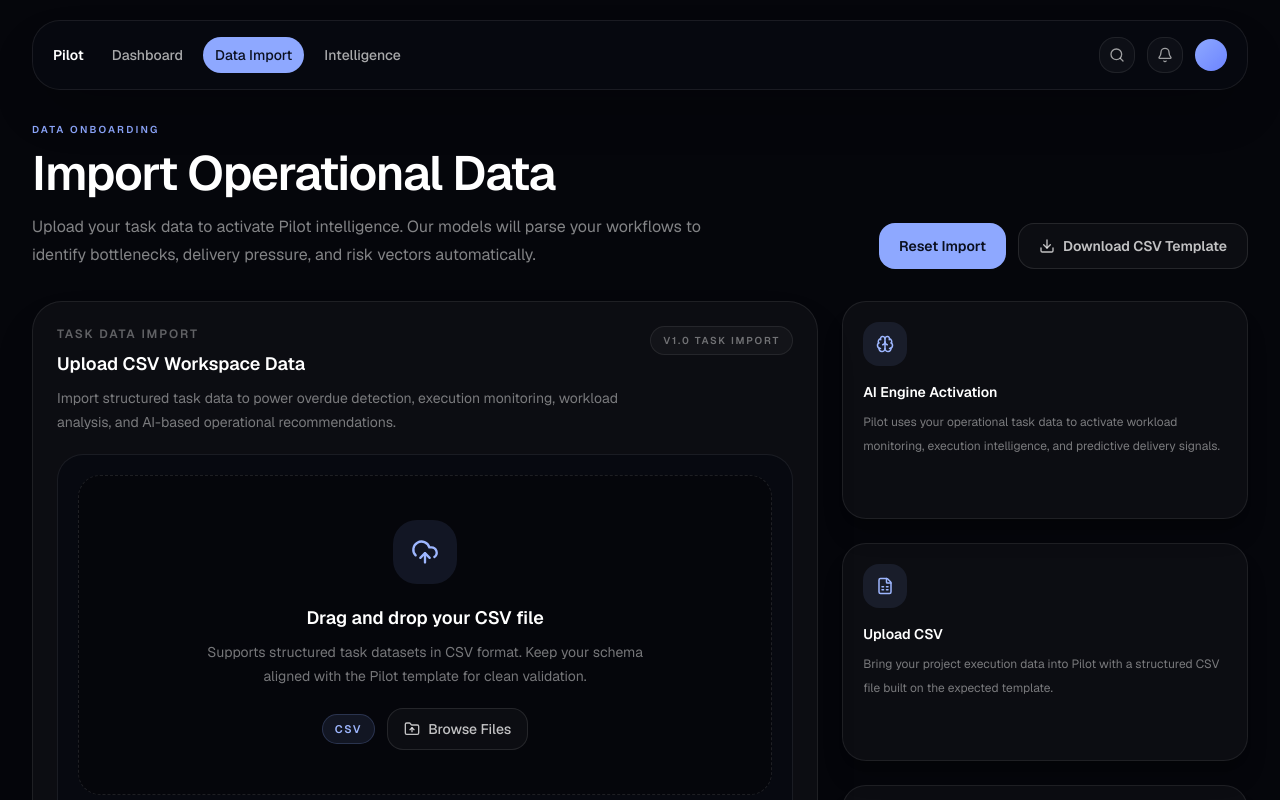
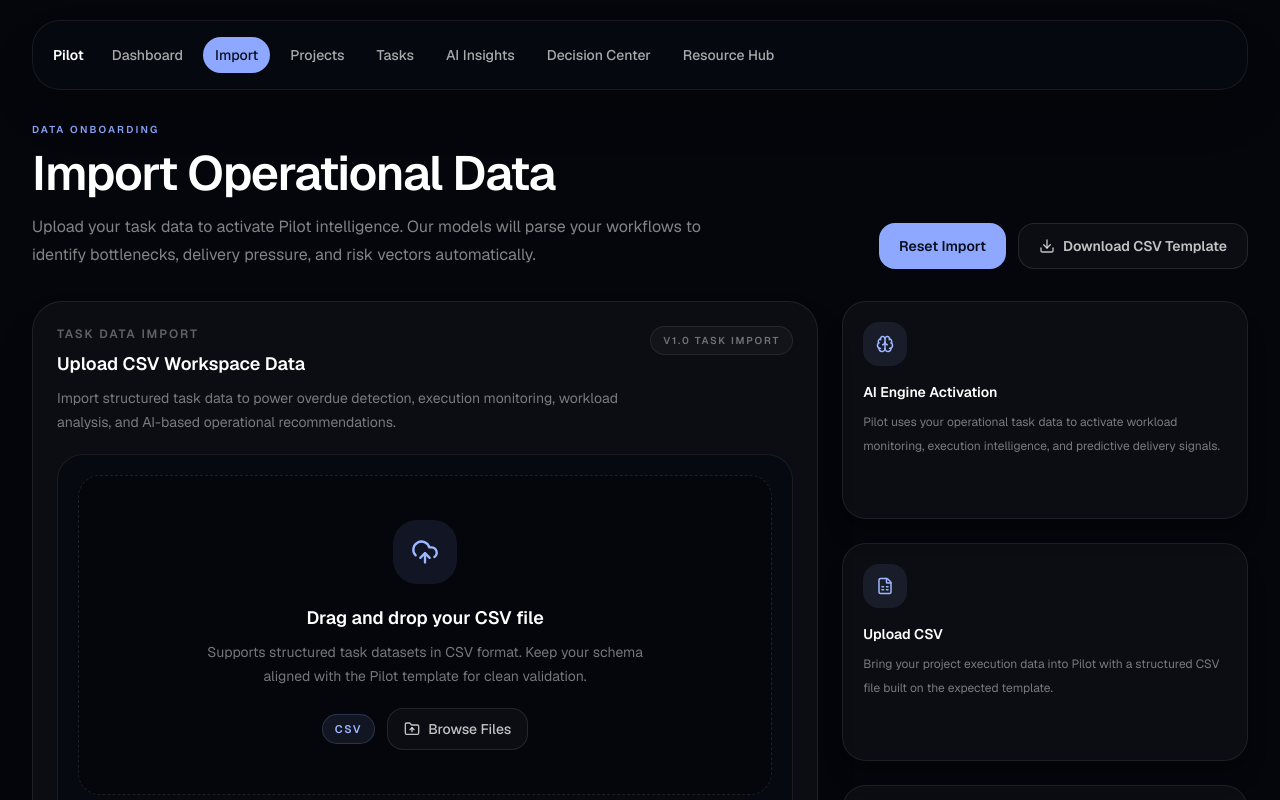
Before and after one commit to lindajerbi58-create/pilot, a Next.js app: page /import in a window 1280 px wide. Shown: the top 800 px of the page. Built offline with nearby package versions, Linux system fonts and the light colour scheme.

Commit message:
refactor(import): use shared navbar

```diff
--- a/app/import/page.tsx
+++ b/app/import/page.tsx
@@ -1,7 +1,7 @@
 "use client";
 
 import { useRef, useState } from "react";
-
+import TopNavbar from "@/src/components/TopNavbar";
 import Link from "next/link";
 import {
   Bell,
@@ -250,30 +250,7 @@ const handleClearAllData = async () => {
   return (
     <main className="min-h-screen bg-[#05060b] text-white">
       <div className="mx-auto max-w-[1480px] px-4 py-5 sm:px-6 lg:px-8">
-        <header className="mb-8 flex items-center justify-between rounded-[28px] border border-white/8 bg-[#070910]/90 px-5 py-4 shadow-2xl shadow-black/30 backdrop-blur">
-          <div className="flex items-center gap-4">
-            <div className="text-sm font-semibold text-white">Pilot</div>
-
-            <nav className="hidden items-center gap-2 md:flex">
-              <TopNavLink href="/dashboard" label="Dashboard" />
-              <TopNavLink href="/import" label="Data Import" active />
-              <TopNavLink href="/ai-insights" label="Intelligence" />
-            </nav>
-          </div>
-
-          <div className="flex items-center gap-3">
-            <button className="flex h-9 w-9 items-center justify-center rounded-2xl border border-white/8 bg-white/[0.03] text-white/60 transition hover:bg-white/[0.05] hover:text-white">
-              <Search size={16} />
-            </button>
-
-            <button className="flex h-9 w-9 items-center justify-center rounded-2xl border border-white/8 bg-white/[0.03] text-white/60 transition hover:bg-white/[0.05] hover:text-white">
-              <Bell size={16} />
-            </button>
-
-            <div className="h-8 w-8 rounded-full bg-gradient-to-br from-[#8ea8ff] to-[#6d84ff]" />
-          </div>
-        </header>
-
+       <TopNavbar />
         <section className="mb-8">
           <p className="text-[10px] font-semibold uppercase tracking-[0.22em] text-[#8ea8ff]">
             Data Onboarding
```
